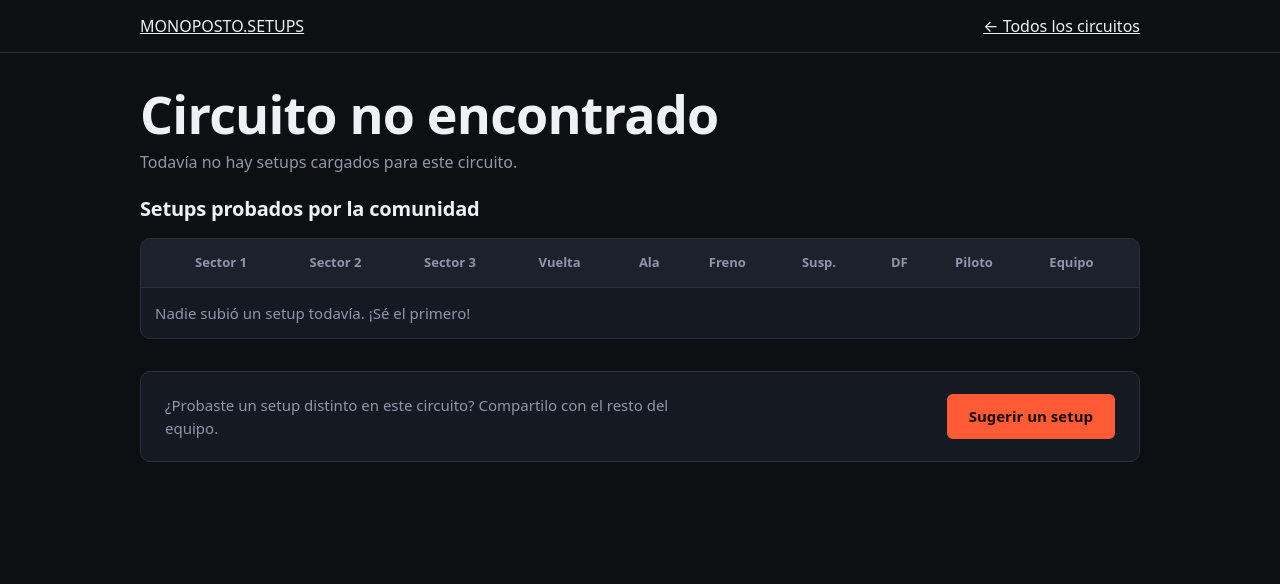
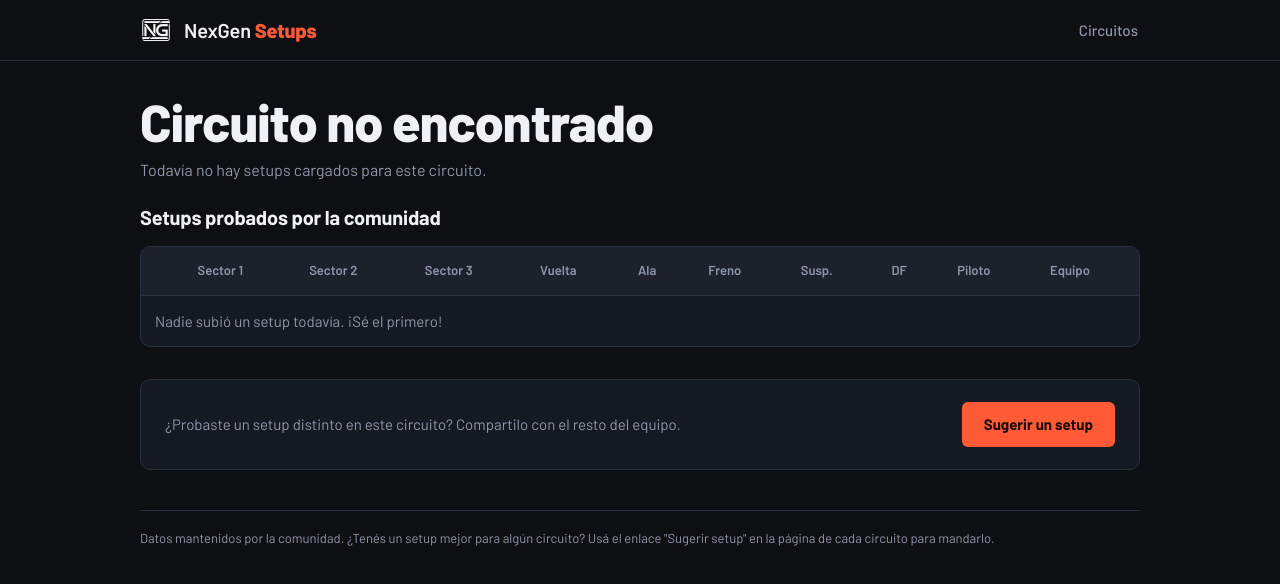
Before and after one commit to Chayansito/NexGen, a plain HTML site: page circuit.html in a window 1280 px wide. Drawn offline with Linux system fonts and the light colour scheme; no server answers.

Commit message:
Add files via upload

```diff
--- a/circuit.html
+++ b/circuit.html
@@ -3,23 +3,24 @@
 <head>
 <meta charset="UTF-8">
 <meta name="viewport" content="width=device-width, initial-scale=1.0">
-<title>Setup — Monoposto Setups</title>
+<title>Setup — NexGen Setups</title>
 <link rel="preconnect" href="https://fonts.googleapis.com">
 <link rel="preconnect" href="https://fonts.gstatic.com" crossorigin>
 <link rel="preconnect" href="https://flagcdn.com">
+<link rel="icon" href="assets/teams/nexgen.webp" type="image/webp">
 <link rel="preload" href="data/circuits.json" as="fetch" crossorigin>
 <link rel="preload" href="data/setups.json" as="fetch" crossorigin>
-<link rel="stylesheet" href="https://fonts.googleapis.com/css2?family=Rajdhani:ital,wght@0,500;0,600;0,700;1,700&family=Space+Mono:wght@400;700&family=Work+Sans:wght@400;500;600&display=swap">
+<link rel="stylesheet" href="https://fonts.googleapis.com/css2?family=Barlow:wght@400;500;600;700;800&family=JetBrains+Mono:wght@500;700&display=swap">
 <link rel="stylesheet" href="css/style.css">
 </head>
 <body>
 
-<div class="topbar">
+<header class="topbar">
   <div class="wrap">
-    <a href="index.html" class="wordmark">MONOPOSTO<span>.</span>SETUPS</a>
-    <a href="index.html" class="back-link">← Todos los circuitos</a>
+    <a href="index.html" class="brand"><img src="assets/teams/nexgen.webp" alt="" width="32" height="32"><span>NexGen <b>Setups</b></span></a>
+    <nav><a href="index.html" class="nav-link">Circuitos</a></nav>
   </div>
-</div>
+</header>
 
 <div class="wrap">
 
@@ -64,6 +65,11 @@
     <a class="btn" id="suggest-link" href="#" target="_blank" rel="noopener">Sugerir un setup</a>
   </div>
 
+  <footer>
+    Datos mantenidos por la comunidad. ¿Tenés un setup mejor para algún circuito?
+    Usá el enlace "Sugerir setup" en la página de cada circuito para mandarlo.
+  </footer>
+
 </div>
 
 <script src="js/config.js" defer></script>
```
Also changed, not shown: index.html (+7 -5 lines).
